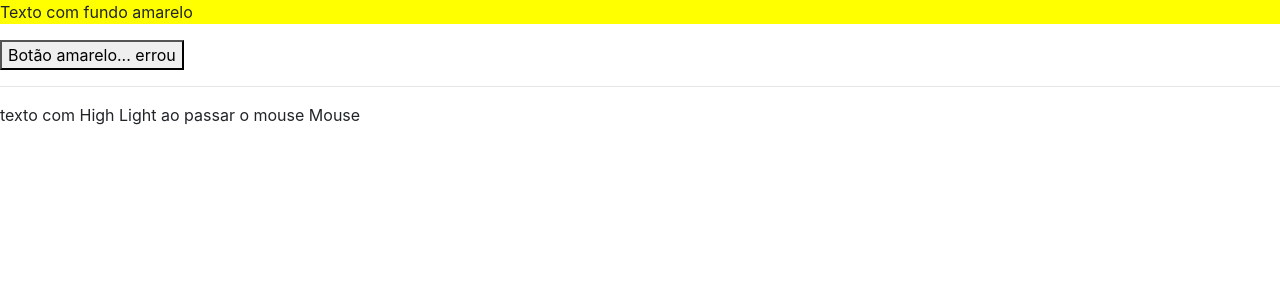
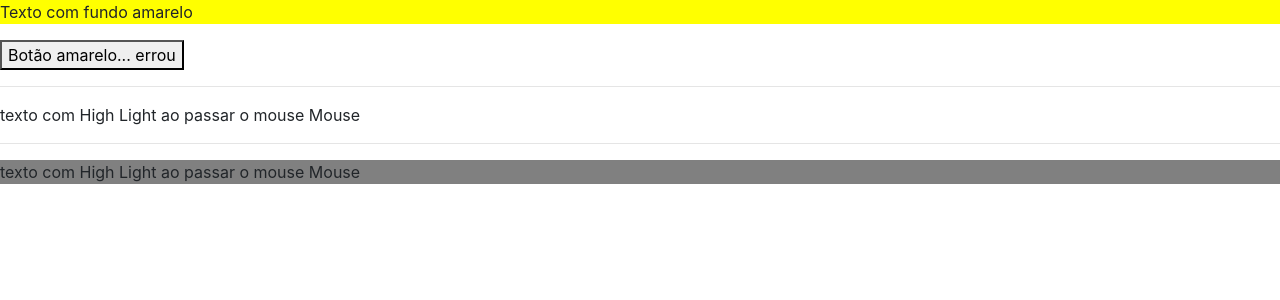
Before and after one commit to AmauriOliveira/angular-curso-loiane, an Angular app in the folder 03 diretivas/: page / in a window 1280 px wide. Shown: the top 300 px of the page. Built offline with nearby package versions, Linux system fonts and the light colour scheme.

Commit message:
Fim da aula 35

```diff
--- a/03 diretivas/src/app/app.module.ts
+++ b/03 diretivas/src/app/app.module.ts
@@ -17,6 +17,7 @@ import { ExemploNgContentComponent } from './exemplo-ng-content/exemplo-ng-conte
 import { FundoAmareloDirective } from './shared/fundo-amarelo.directive';
 import { DiretivasCustomizadasComponent } from './diretivas-customizadas/diretivas-customizadas.component';
 import { HighlightMouseDirective } from './shared/highlight-mouse.directive';
+import { HighlightDirective } from './shared/highlight.directive';
 
 @NgModule({
   declarations: [
@@ -30,7 +31,8 @@ import { HighlightMouseDirective } from './shared/highlight-mouse.directive';
     ExemploNgContentComponent,
     FundoAmareloDirective,
     DiretivasCustomizadasComponent,
-    HighlightMouseDirective
+    HighlightMouseDirective,
+    HighlightDirective
   ],
   imports: [
     BrowserModule,
--- a/03 diretivas/src/app/diretivas-customizadas/diretivas-customizadas.component.html
+++ b/03 diretivas/src/app/diretivas-customizadas/diretivas-customizadas.component.html
@@ -7,3 +7,9 @@
 <p highlightMouse>
   texto com High Light ao passar o mouse Mouse
 </p>
+
+<hr>
+
+<p [highlight]="'red'" [defaultColor]="'gray'">
+  texto com High Light ao passar o mouse Mouse
+</p >
--- /dev/null
+++ b/03 diretivas/src/app/shared/highlight.directive.ts
@@ -0,0 +1,38 @@
+import {
+  Directive,
+  HostListener,
+  HostBinding,
+  Input,
+  OnInit
+} from '@angular/core';
+
+@Directive({
+  selector: '[highlight]'
+})
+export class HighlightDirective implements OnInit {
+  @HostListener('mouseenter') onMouseOver() {
+    this.backgroundColor = this.highlightColor;
+  }
+
+  @HostListener('mouseleave') onMouseLeave() {
+    this.backgroundColor = this.defaultColor;
+  }
+
+  @HostBinding('style.backgroundColor') backgroundColor: string;
+
+  @Input()
+  defaultColor: string = 'white';
+
+// se utilizar no input ele tem efeito.. ver mais na app\diretivas-customizadas\diretivas-customizadas.component.html
+  @Input('highlight')
+  highlightColor: string = 'yellow';
+
+  constructor(
+
+  ) { }
+
+  ngOnInit() {
+    this.backgroundColor = this.defaultColor;
+  }
+
+}
```
Also changed, not shown: 1 other file (tests, documents, lock files or other folders).
